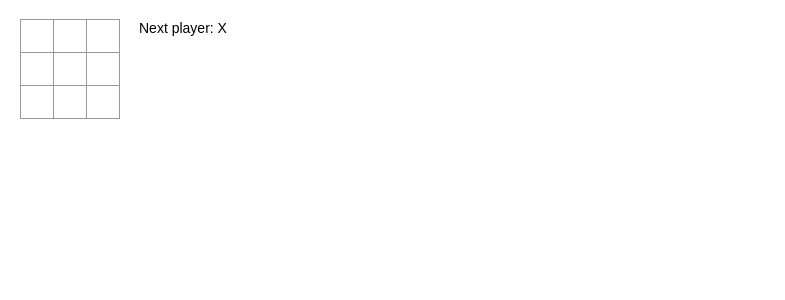
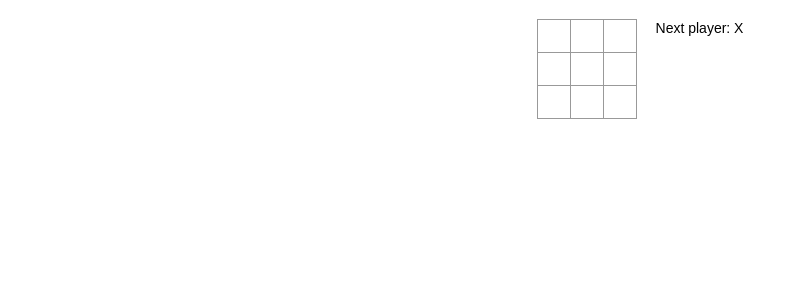
Before and after one commit to UVASSHRI99/tic-tac-game, a React (Create React App) app: page / in a window 1280 px wide. Shown: the top 300 px of the page, without its empty margins (0-785 px from the left). Built offline with nearby package versions, Linux system fonts and the light colour scheme.

Commit message:
Style updated

```diff
--- a/src/Game.js
+++ b/src/Game.js
@@ -83,7 +83,7 @@ function Square(props) {
       }
 
       return (
-        <div className="game">
+        <div className="game" style={{"justifyContent": "center"}}>
           <div className="game-board">
             <Board
               squares={current.squares}
```
